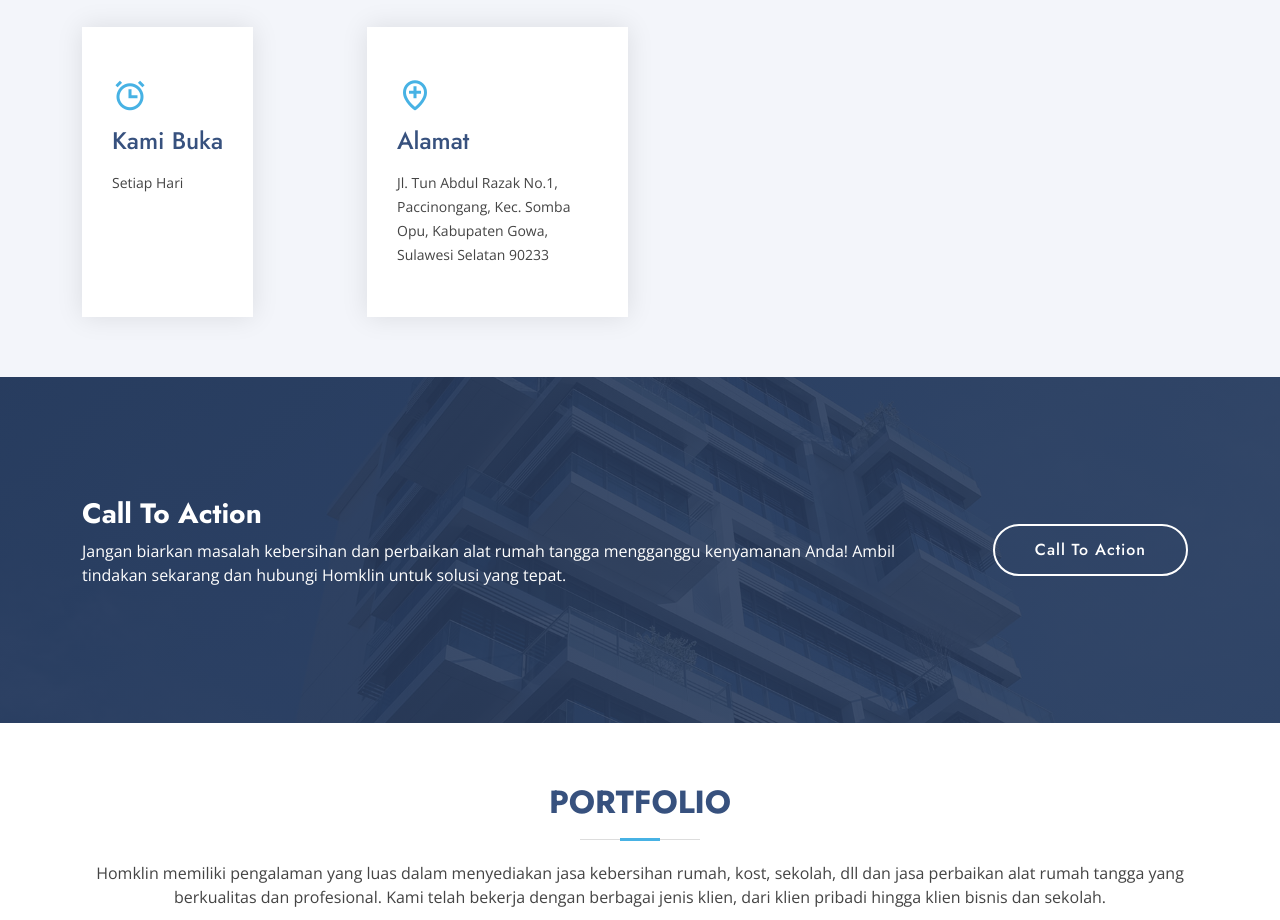
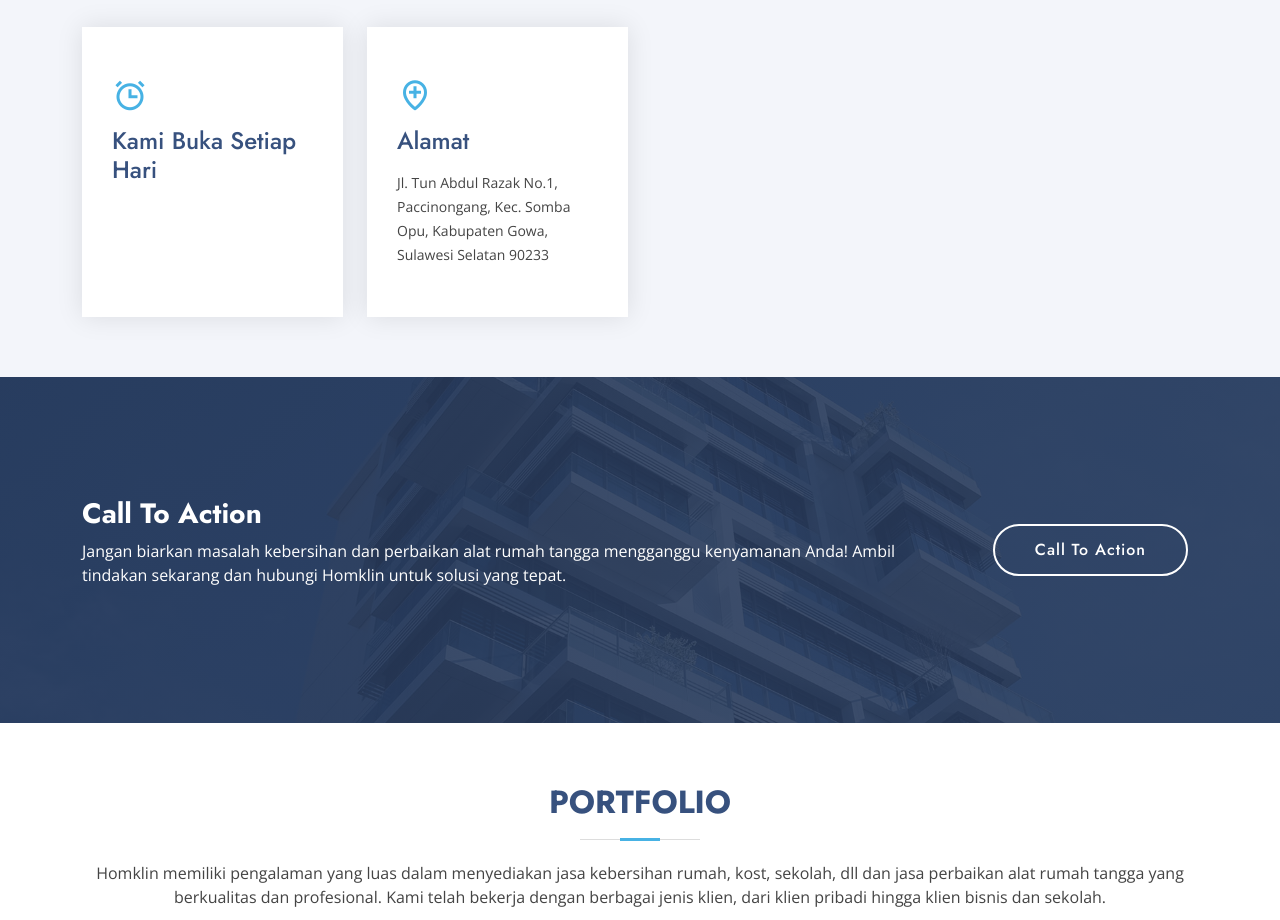
Before and after one commit to kreindo/Homklin, a plain HTML site: page index.html in a window 1280 px wide. Shown: the part 2251-3171 px from the top of the page. Drawn offline with nearby package versions, Linux system fonts and the light colour scheme.

```diff
--- a/index.html
+++ b/index.html
@@ -229,8 +229,7 @@
             <div class="col-xl-3 col-md-6 d-flex align-items-stretch mt-4 mt-xl-0" data-aos="zoom-in" data-aos-delay="300">
               <div class="icon-box">
                 <div class="icon"><i class="bx bx-alarm"></i></div>
-                <h4><a href="">Kami Buka</a></h4>
-                <p>Setiap Hari</p>
+                <h4><a href="">Kami Buka Setiap Hari</a></h4>
               </div>
             </div>
 
```
